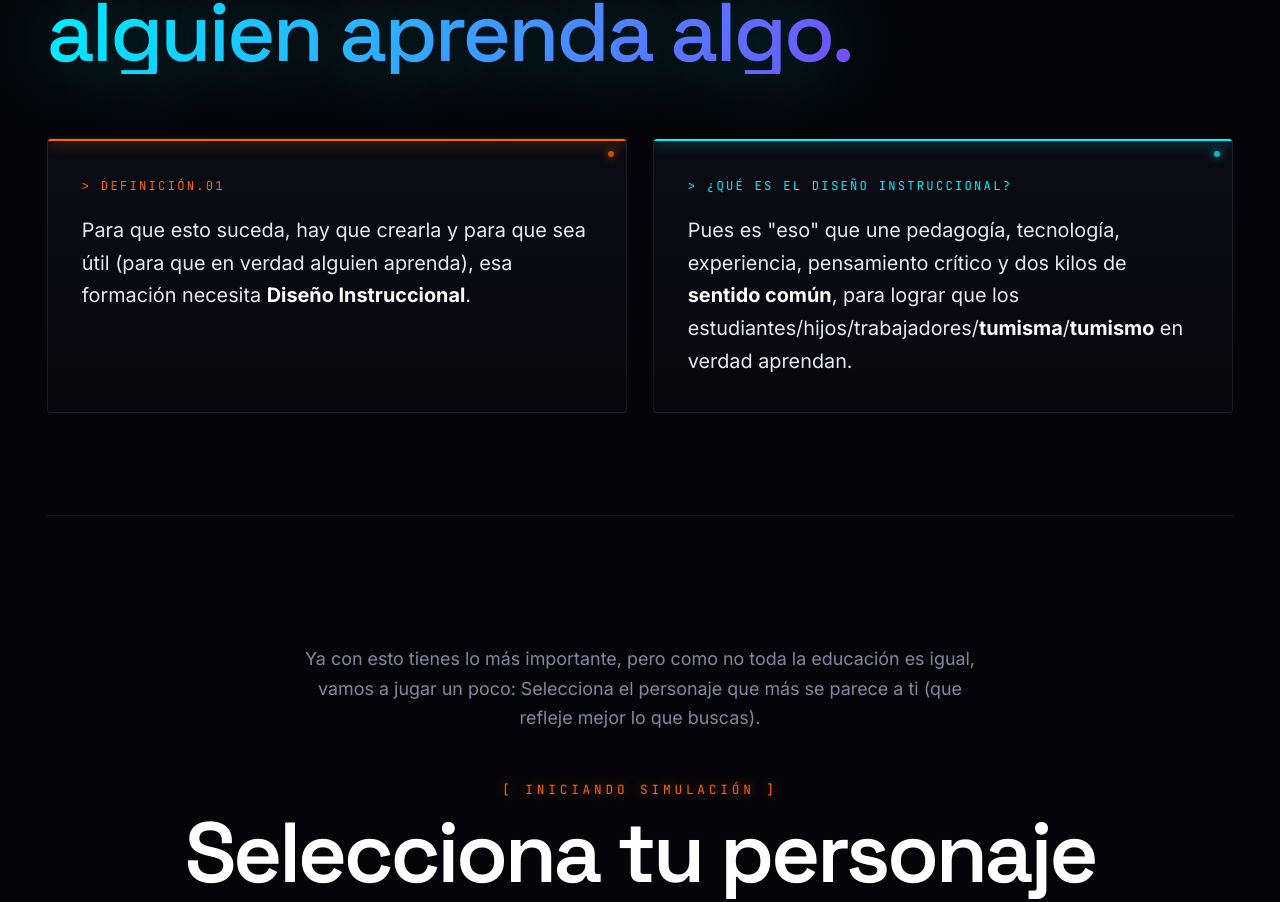
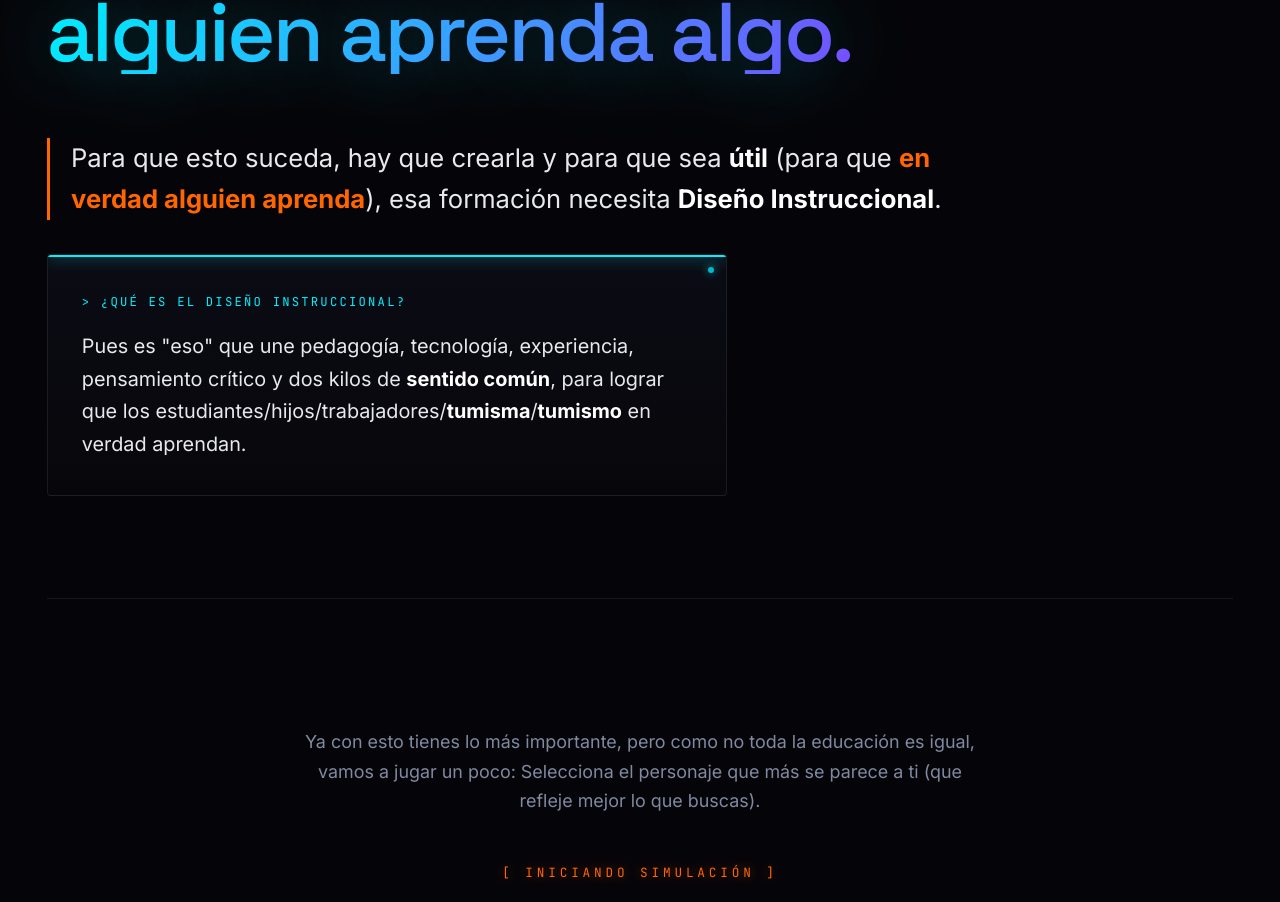
Before and after one commit to antoniooliver77/OliverBarona, a Next.js app: page / in a window 1280 px wide. Shown: the part 1367-2269 px from the top of the page. Built offline with nearby package versions, Linux system fonts and the light colour scheme.

Commit message:
feat: primer bloque como texto con acento, segundo cuadro solo

```diff
--- a/app/page.module.css
+++ b/app/page.module.css
@@ -320,14 +320,23 @@
   text-shadow: 0 0 80px rgba(0, 240, 255, 0.4);
 }
 
+.defProse {
+  font-size: clamp(1.25rem, 2vw, 1.6rem);
+  line-height: 1.6;
+  color: var(--fg);
+  margin: 0 0 2rem;
+  max-width: 60ch;
+  padding-left: 1.25rem;
+  border-left: 3px solid var(--neon-orange);
+}
+.defProse strong { color: #fff; }
+
 .defs {
   display: grid;
   gap: 1.5rem;
   grid-template-columns: 1fr;
-  margin-top: 2rem;
-}
-@media (min-width: 860px) {
-  .defs { grid-template-columns: 1fr 1fr; }
+  margin-top: 0;
+  max-width: 680px;
 }
 
 .defCard {
--- a/app/page.tsx
+++ b/app/page.tsx
@@ -190,19 +190,15 @@ export default function HomePage() {
               En fin, que buscas que <span>alguien aprenda algo.</span>
             </h2>
 
+            <p className={s.defProse}>
+              Para que esto suceda, hay que crearla y para que sea{" "}
+              <strong>útil</strong> (para que{" "}
+              <span className={s.accentOrange}>en verdad alguien aprenda</span>
+              ), esa formación necesita{" "}
+              <strong className={s.accentOrange}>Diseño Instruccional</strong>.
+            </p>
+
             <div className={s.defs}>
-              <article className={`${s.defCard} ${s.orange}`}>
-                <p className={s.defLabel}>{"> definición.01"}</p>
-                <p className={s.defText}>
-                  Para que esto suceda, hay que crearla y para que sea útil
-                  (para que en verdad alguien aprenda), esa formación necesita{" "}
-                  <strong className={s.accentOrange}>
-                    Diseño Instruccional
-                  </strong>
-                  .
-                </p>
-              </article>
-
               <article className={`${s.defCard} ${s.cyan}`}>
                 <p className={s.defLabel}>
                   {"> ¿qué es el diseño instruccional?"}
```
